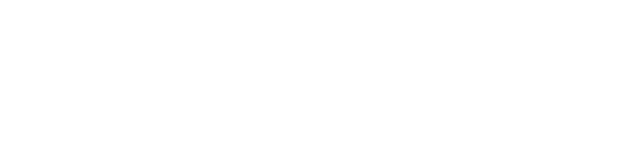
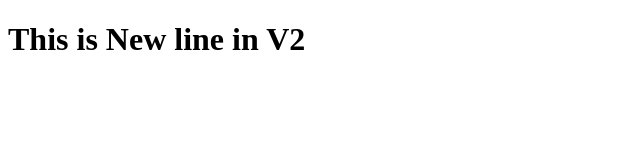
Before and after one commit to Ratnam98/myrepo, a plain HTML site: page index.html in a window 1280 px wide. Shown: the whole page, without its empty margins (0-640 px from the left). Drawn offline with Linux system fonts and the light colour scheme.

Commit message:
This is V2

```diff
--- a/index.html
+++ b/index.html
@@ -10,5 +10,6 @@
     </head>
     <body>
         <script src="" async defer></script>
+        <h1>This is New line in V2</h1>
     </body>
 </html>
```
